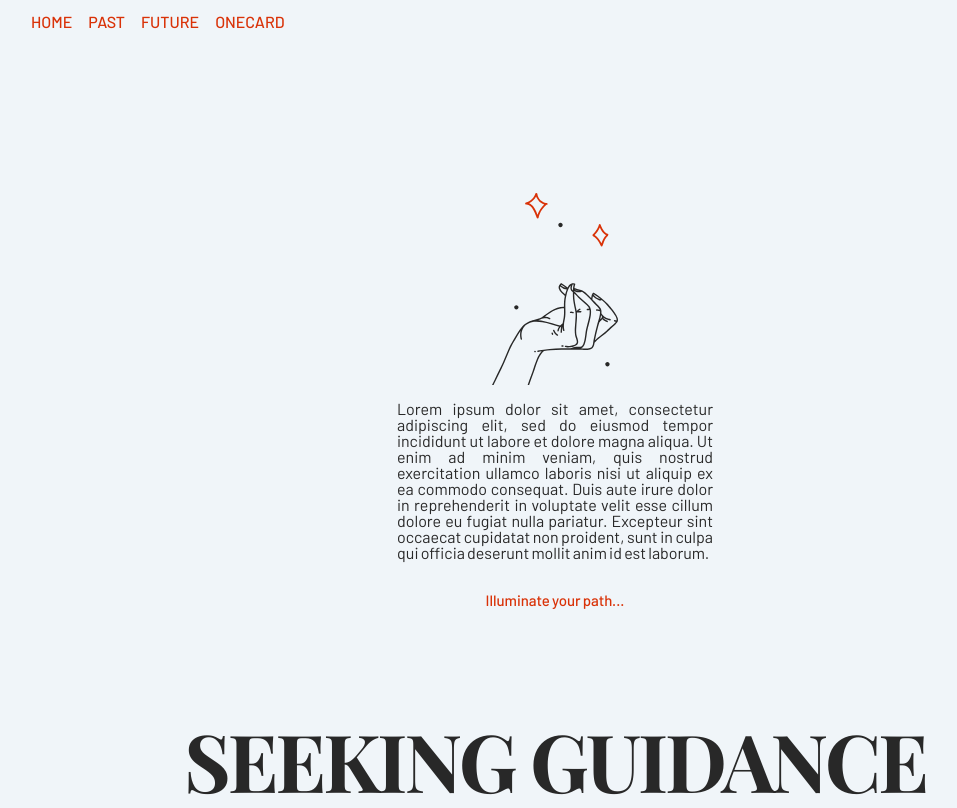
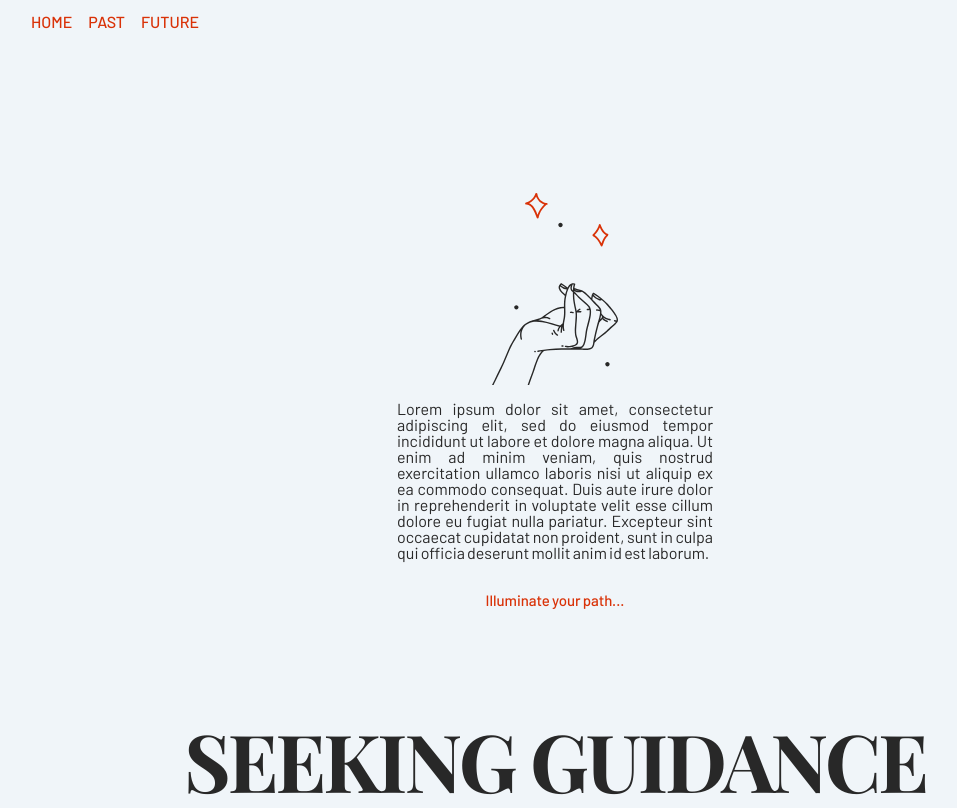
Before and after one commit to ronniekram/seeking-guidance, a React (Create React App) app in the folder client/: page / in a window 1280 px wide. Shown: the whole page, without its empty margins (85-1042 px from the left). Built offline with nearby package versions, Linux system fonts and the light colour scheme; no server answers.

Commit message:
removing single card option for now

```diff
--- a/client/src/components/App.js
+++ b/client/src/components/App.js
@@ -7,7 +7,6 @@ import Landing from './layout/Landing';
 import Draws from './draws/Draws';
 import Draw from './draws/Draw';
 import DrawForm from './draws/DrawForm';
-import Single from './cards/Single';
 
 import { getCards } from '../redux/actions/card';
 import { getDraws } from '../redux/actions/draw';
@@ -39,7 +38,6 @@ const App = () => {
             <Route exact path="/draws/new" component={DrawForm} />
             <Route exact path="/draws" component={Draws} />
             <Route path="/draws/:id" component={Draw} />
-            <Route path="/card" component={Single} />
           </Switch>
 
           <div className={styles.title}>
--- a/client/src/components/layout/Nav.js
+++ b/client/src/components/layout/Nav.js
@@ -1,8 +1,8 @@
 import React from 'react';
 import { NavLink } from 'react-router-dom';
-import home from '../../assets/svg/home.svg';
-import archive from '../../assets/svg/archive.svg';
-import plus from '../../assets/svg/plus.svg';
+// import home from '../../assets/svg/home.svg';
+// import archive from '../../assets/svg/archive.svg';
+// import plus from '../../assets/svg/plus.svg';
 import styles from '../../assets/styles/layout/nav.module.scss';
 
 const Nav = () => {
@@ -25,11 +25,6 @@ const Nav = () => {
         FUTURE
       </NavLink>
 
-      <NavLink to="/card" className={styles.link}>
-        {/* <img src={plus} alt="Add Icon" />  */}
-        ONECARD
-      </NavLink>
-
     </nav>
   );
 };
```
Also changed, not shown: client/src/components/cards/SlideCard.js (added).
